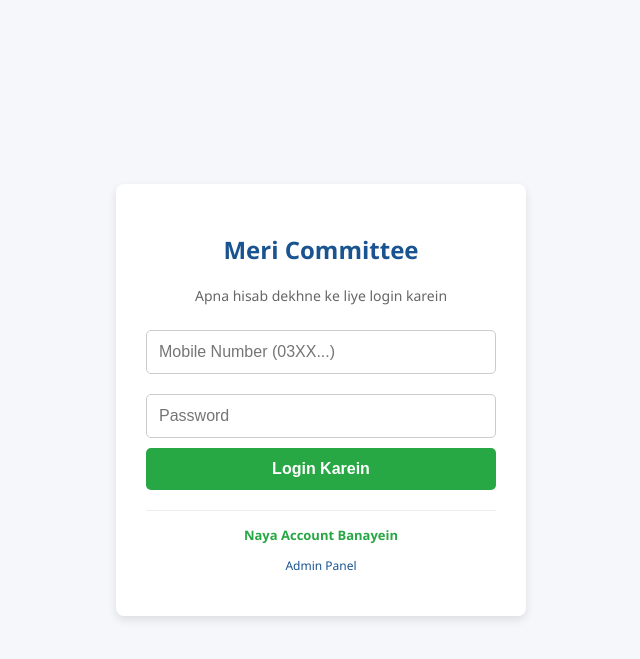
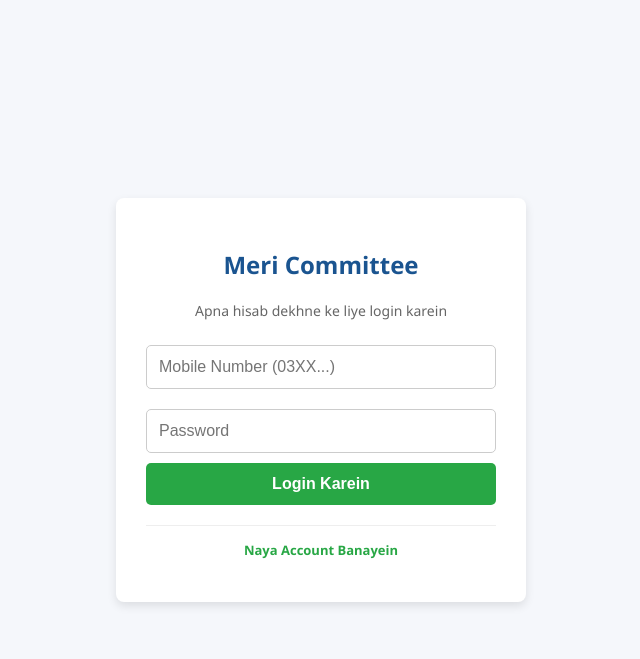
Before and after one commit to RASHIDBAIG/committee-manager, a Flask app: page /member_login in a window 1280 px wide. Shown: the top 659 px of the page, without its empty margins (319-959 px from the left). Run offline with Flask 3, Linux system fonts and the light colour scheme.

Commit message:
Removed admin link from member login

```diff
--- a/templates/member_login.html
+++ b/templates/member_login.html
@@ -20,5 +20,4 @@ button:hover{background:#218838}.flash{color:red;font-size:14px;margin-bottom:10
         <button type="submit">Login Karein</button>
     </form>
     <p style="margin-top:20px;font-size:13px;border-top:1px solid #eee;padding-top:15px;"><a href="/register" style="color:#28a745;text-decoration:none;font-weight:bold;">Naya Account Banayein</a></p>
-    <p style="margin-top:10px;font-size:12px;"><a href="/login" style="color:#1a5490;text-decoration:none;">Admin Panel</a></p>
 </div></body></html>
```
